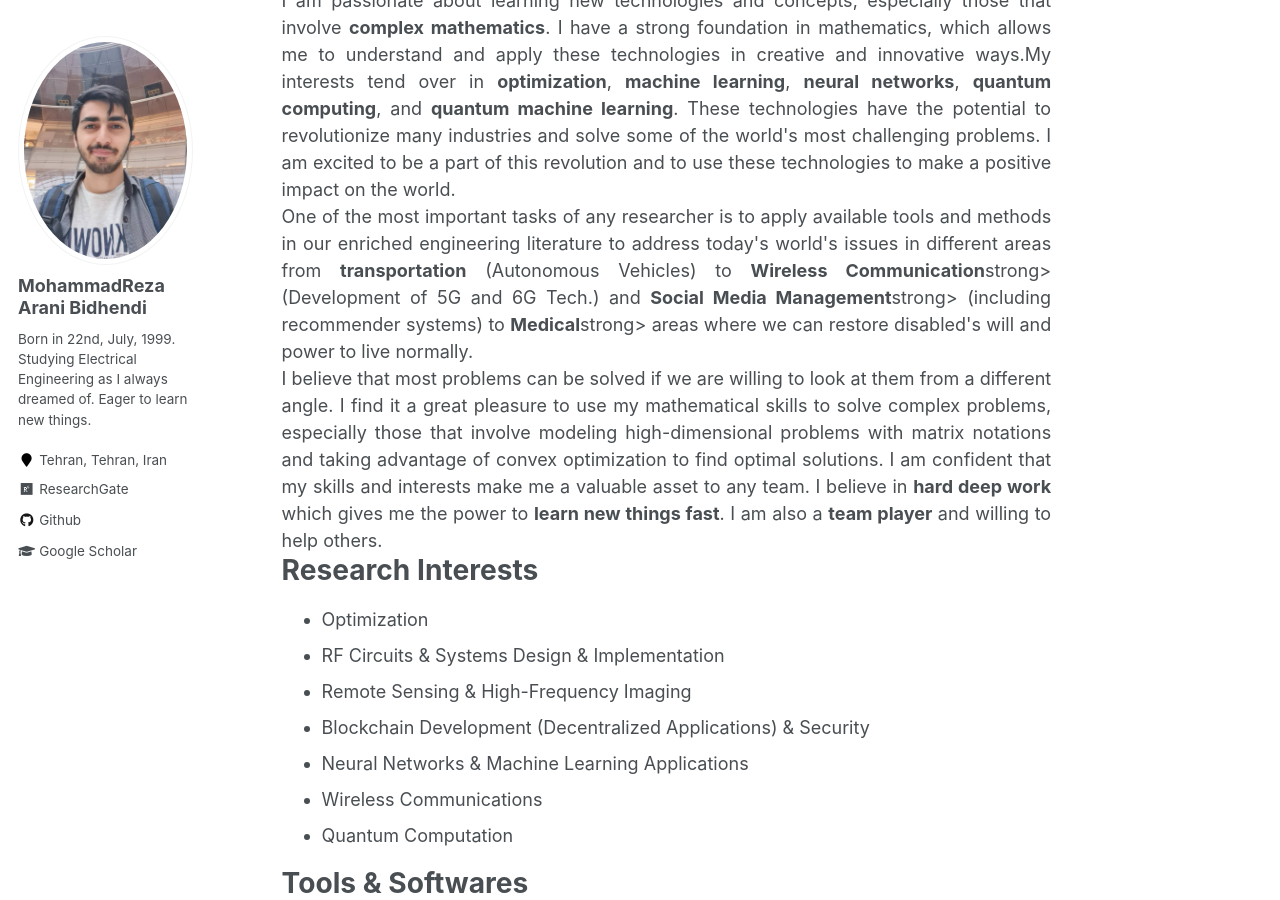
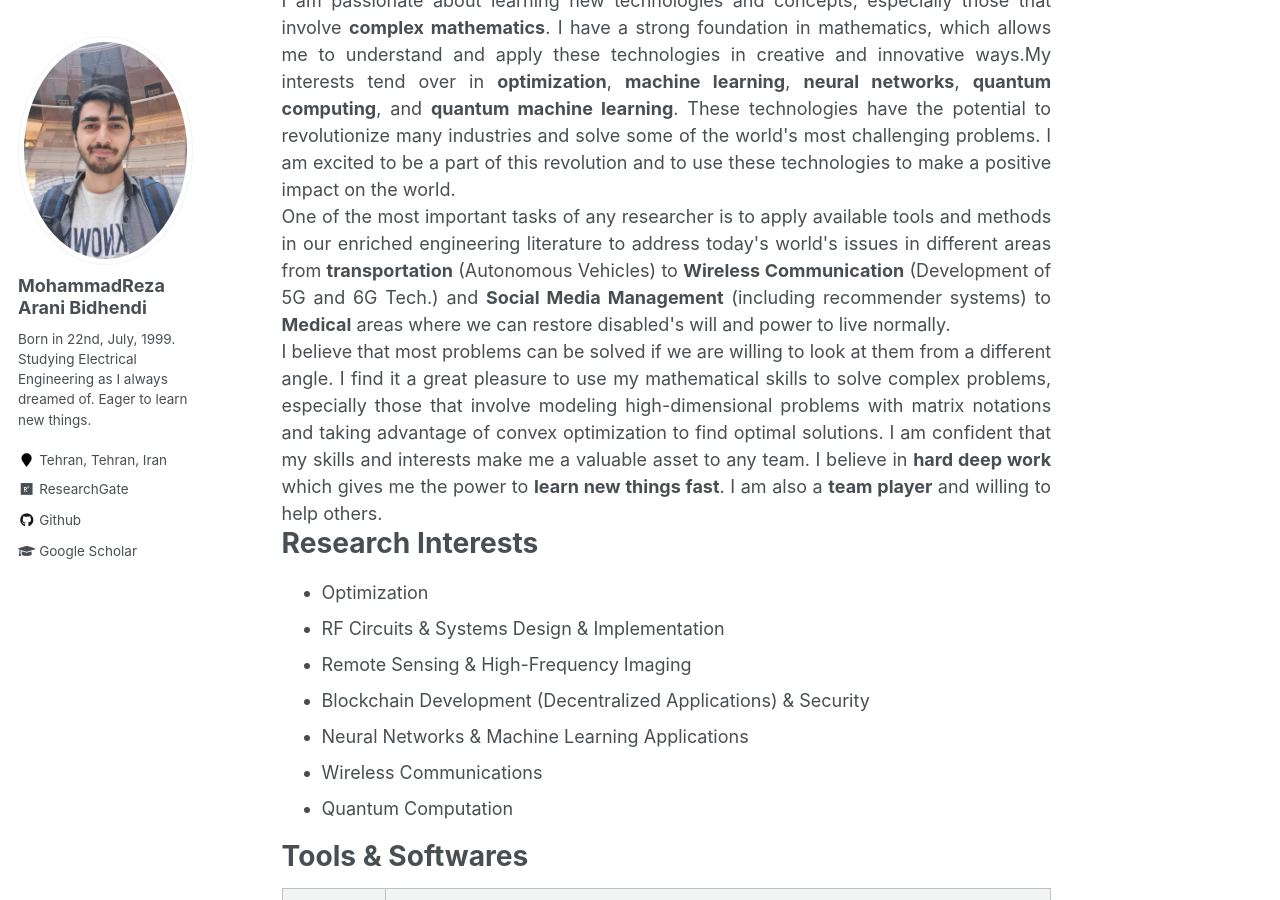
Before and after one commit to MohammadReza-Arani/MohammadReza-Arani.github.io, a Jekyll site: the page built from _pages/about.md, in a window 1280 px wide and 900 px high, scrolled down 308 px. Built offline with Jekyll 4.4.1, drawn with Linux system fonts in a browser that asks for light colours.

Commit message:
Update about.md

```diff
--- a/_pages/about.md
+++ b/_pages/about.md
@@ -16,7 +16,7 @@ I am passionate about learning new technologies and concepts, especially those t
 
 </div>
 <div style='text-align: justify;'>
-One of the most important tasks of any researcher is to apply available tools and methods in our enriched engineering literature to address today's world's issues in different areas from <strong>transportation</strong> (Autonomous Vehicles) to <strong>Wireless Communication</strong>strong> (Development of 5G and 6G Tech.) and <strong>Social Media Management</strong>strong> (including recommender systems) to <strong>Medical</strong>strong> areas where we can restore disabled's will and power to live normally.
+One of the most important tasks of any researcher is to apply available tools and methods in our enriched engineering literature to address today's world's issues in different areas from <strong>transportation</strong> (Autonomous Vehicles) to <strong>Wireless Communication</strong> (Development of 5G and 6G Tech.) and <strong>Social Media Management</strong> (including recommender systems) to <strong>Medical</strong> areas where we can restore disabled's will and power to live normally.
 </div>
 <div style='text-align: justify;'>
 I believe that most problems can be solved if we are willing to look at them from a different angle. I find it a great pleasure to use my mathematical skills to solve complex problems, especially those that involve modeling high-dimensional problems with matrix notations and taking advantage of convex optimization to find optimal solutions. I am confident that my skills and interests make me a valuable asset to any team. I believe in <strong>hard deep work</strong> which gives me the power to <strong>learn new things fast</strong>. I am also a <strong>team player</strong> and willing to help others.
```
